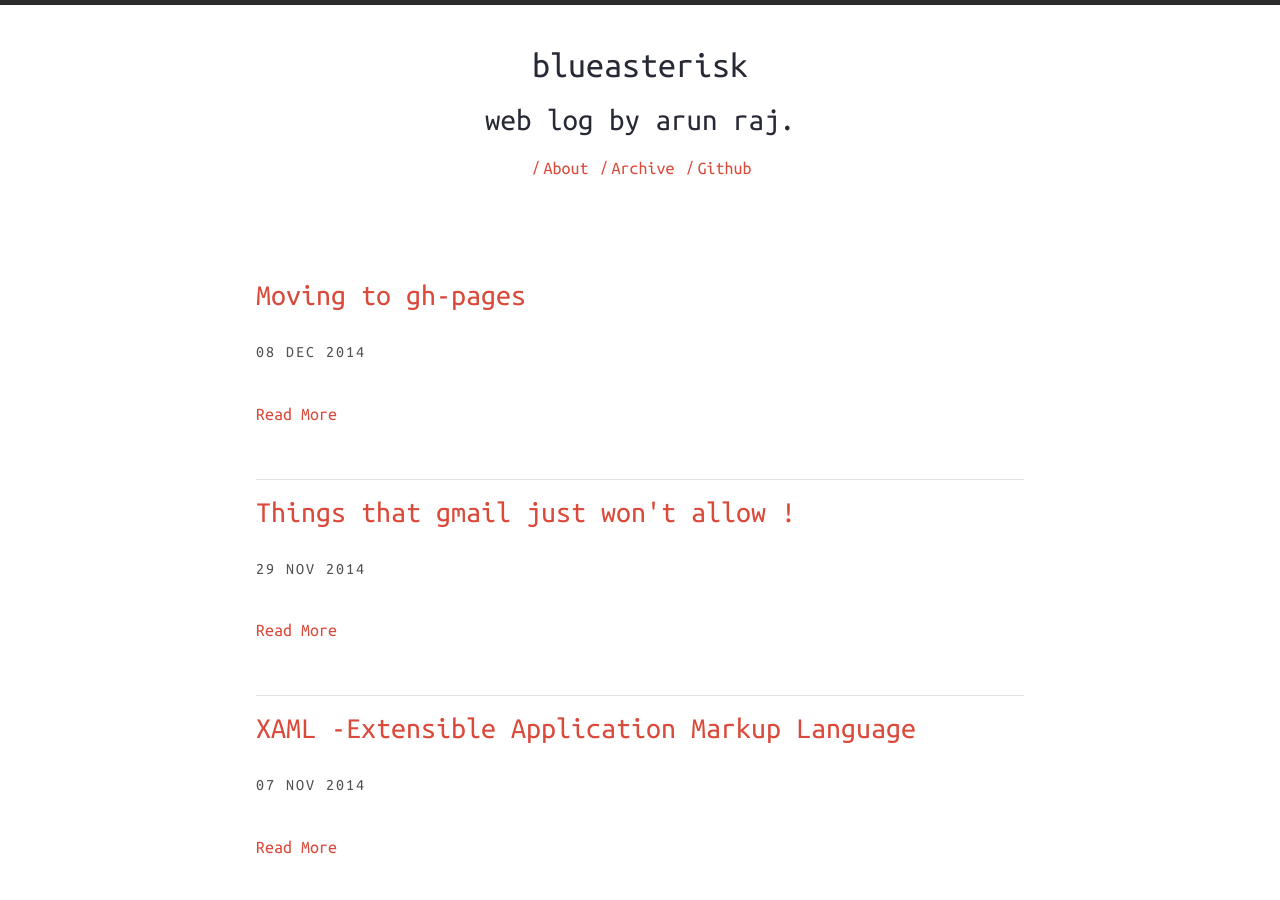
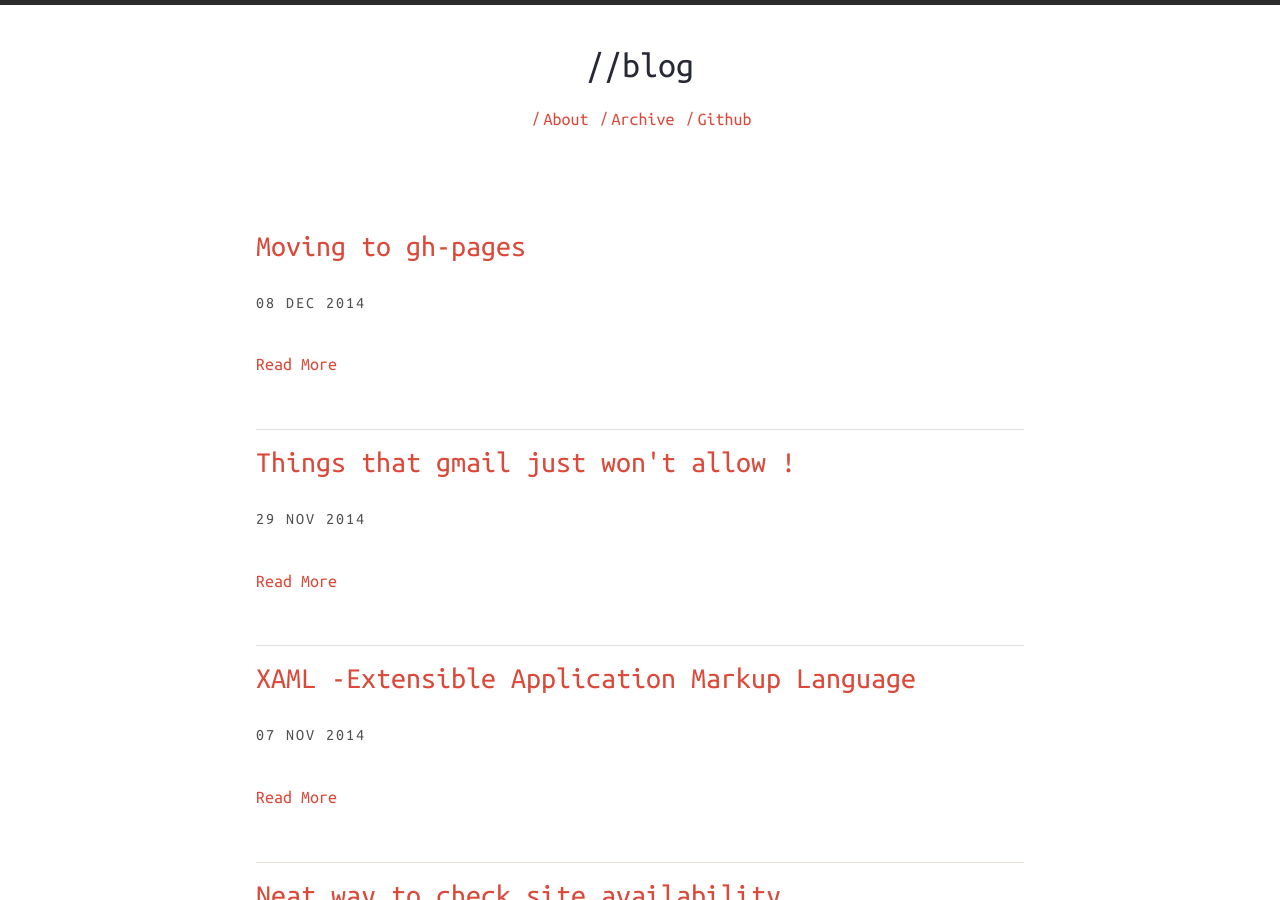
Before and after one commit to 0k1/blog, a Jekyll site: the page built from index.html, in a window 1280 px wide and 900 px high. Built offline with Jekyll 4.4.1, drawn with Linux system fonts in a browser that asks for light colours; nearby versions of some CDN libraries.

Commit message:
updating configs

```diff
--- a/_config.yml
+++ b/_config.yml
@@ -4,29 +4,29 @@
 baseurl: /blog
 
 # Site live URL
-#url: http://blueasterisk.github.io
+url: http://arun619.github.io
 
 # Localhost
 # url: http://127.0.0.1:4000
 
 # Harmony theme configuration. Please change accordingly.
 harmony:
-  name: blueasterisk
+  name: //blog
   # Little description about your site
-  description: web log by arun raj.
-  meta_description: blueasterisk
+  description:
+  meta_description:
   basetheme: theme-base-01 # pre defined thmes are darken, blue-water, redish.
-  author: # Author details
+  author:
     name: Arun Raj
-    email: arunrajrs92@gmail.com
-    url: http://blueasterisk.github.io
+    email: mail@arunraj.xyz
+    url: http://arunraj.xyz
 
   # Google Analytics key, leave blank to ignore
   google_analytics_key: UA-xxxx-x
 
   # Profile links, leave blank to ignore
   social:
-    github: blueasterisk
+    github: arun619
     twitter: _raj9
     facebook:
     gplus:
@@ -37,7 +37,7 @@ harmony:
 
 # Conversion / Build settings
 markdown:    kramdown
-highlighter: pygments # this is how you put pygments config in jekyll 2.0 instead of pygments: true
+highlighter: rouge
 
 # Permalinks
 permalink:        pretty
```
